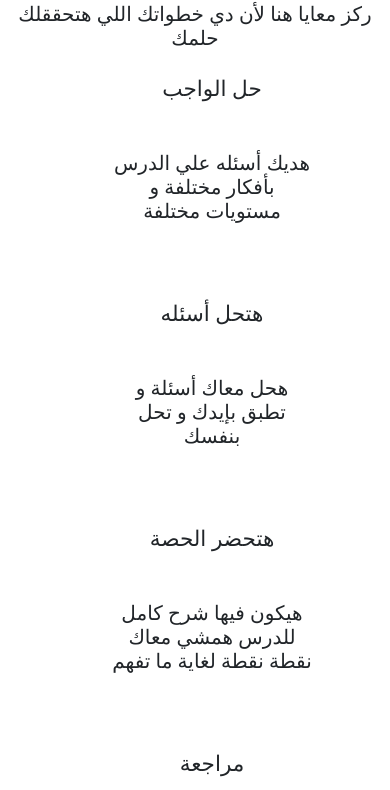
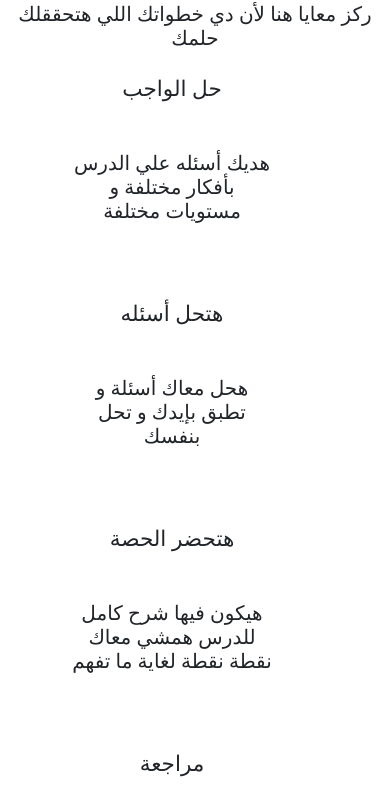
Before and after one commit to AhmedTayseer50/Mr-Eslam-TagEldwal, a React (Create React App) app: page / in a window 390 px wide. Shown: the part 778-1568 px from the top of the page. Built offline with nearby package versions, Linux system fonts and the light colour scheme.

Commit message:
Add files via upload

```diff
--- a/src/component/Section2/Section2.css
+++ b/src/component/Section2/Section2.css
@@ -178,7 +178,7 @@
     }
     .three {
         width: 200px;
-        margin-left: 100px;
+        margin-left: 60px;
         margin-top: -50px;
         background: url();
     }
@@ -188,7 +188,7 @@
     .five,
     .six{
         width: 200px;
-        margin-left: 100px;
+        margin-left: 60px;
         margin-top: -100px;
         background: url();
     }
--- a/src/component/Section3/Section3.css
+++ b/src/component/Section3/Section3.css
@@ -213,7 +213,7 @@
 
     .sec1 img {
         width: 250px;
-        margin-left: 50px;
+        margin-left: 20px;
         margin-top: 20px;
     }
 
@@ -229,7 +229,7 @@
     }
     .text10 {
         width: 300px;
-        margin-left: 80px;
+        margin-left: 40px;
     }
     .lef1 {
         margin-left: 0px;
```
